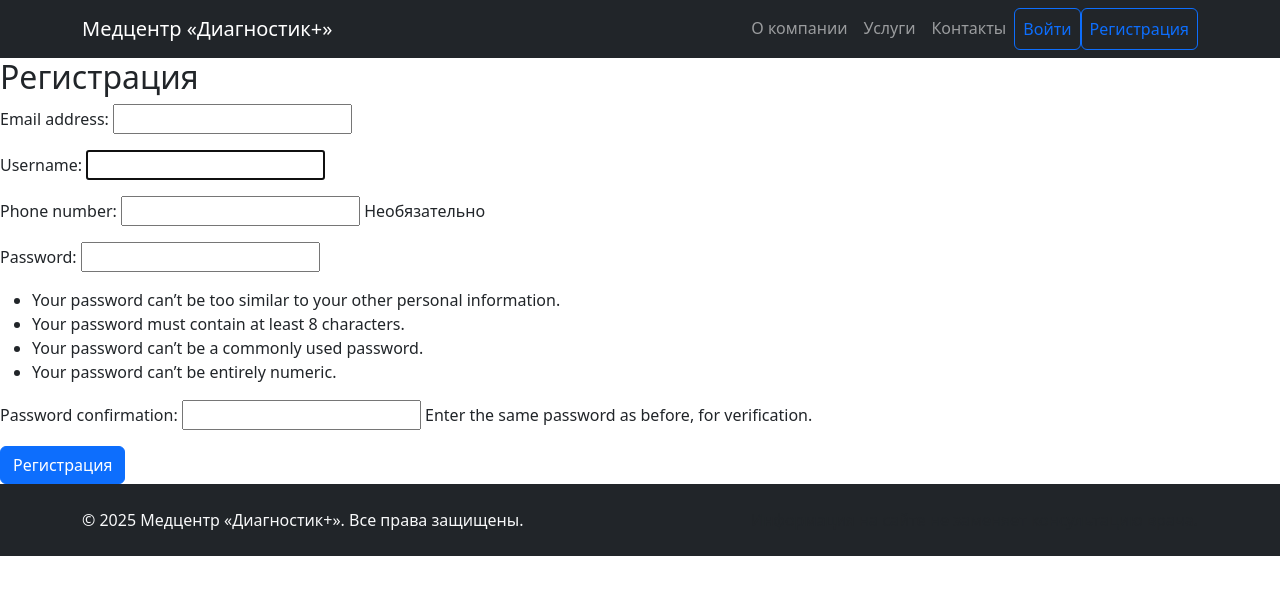
After one commit to aomakaomak/diploma, a Django app: page /users/register/ in a window 1280 px wide. The commit adds this page. Shown: the top 595 px of the page. Run offline with Django 5.2, Linux system fonts and the light colour scheme; some libraries are stand-ins or nearby versions.

Commit message:
добавлен регистрация + авторизация + пункт меню эти

```diff
--- a/config/settings.py
+++ b/config/settings.py
@@ -133,3 +133,6 @@ DEFAULT_FROM_EMAIL = os.getenv("DEFAULT_FROM_EMAIL")
 
 
 AUTH_USER_MODEL = "users.CustomUser"
+
+LOGIN_REDIRECT_URL = 'services:home'
+LOGIN_URL = 'users:login'
--- a/config/urls.py
+++ b/config/urls.py
@@ -6,6 +6,6 @@ from django.urls import path, include
 urlpatterns = [
     path('admin/', admin.site.urls),
     path('', include('services.urls', namespace='services')),
-    # path('users/', include('users.urls', namespace='users')),
+    path('users/', include('users.urls', namespace='users')),
 
 ] + static(settings.MEDIA_URL, document_root=settings.MEDIA_ROOT)
--- a/services/templates/services/base.html
+++ b/services/templates/services/base.html
@@ -30,9 +30,22 @@
                 <li class="nav-item">
                     <a class="nav-link" href="{% url 'services:contacts' %}">Контакты</a>
                 </li>
+
+                {% if user.is_authenticated %}
                 <li class="nav-item">
                     <a class="nav-link" href="{% url 'services:appointments_list' %}">Мои записи</a>
                 </li>
+                <li class="p-2 btn btn-outline-primary">
+                    <form method="POST" action="{% url 'users:logout' %}" style="display: inline">
+                        {% csrf_token %}
+                        <button type="submit" class="btn btn-link nav-link">Выйти</button>
+                    </form>
+                </li>
+
+                {% else %}
+                <a class="p-2 btn btn-outline-primary" href="{% url 'users:login' %}">Войти</a>
+                <a class="p-2 btn btn-outline-primary" href="{% url 'users:register' %}">Регистрация</a>
+                {% endif %}
             </ul>
         </div>
     </div>
--- /dev/null
+++ b/users/forms.py
@@ -0,0 +1,19 @@
+from django import forms
+from django.contrib.auth.forms import UserCreationForm
+
+from .models import CustomUser
+
+class CustomUserCreationForm(UserCreationForm):
+    phone_number = forms.CharField(max_length=15, required=False, help_text="Необязательно")
+    username = forms.CharField(max_length=50, required=True)
+    usable_password = None
+
+    class Meta:
+        model = CustomUser
+        fields = ('email', 'username', 'phone_number', 'password1', 'password2')
+
+    def clean_phone_number(self):
+        phone_number = self.cleaned_data.get('phone_number')
+        if phone_number and not phone_number.isdigit():
+            raise forms.ValidationError('Номер телефона должен состоять только из цифр')
+        return phone_number
--- /dev/null
+++ b/users/templates/users/register.html
@@ -0,0 +1,14 @@
+{% extends 'services/base.html' %}
+
+{% block title %}Регистрация{% endblock %}
+
+{% block content %}
+
+<h2>Регистрация</h2>
+<form method="post">
+    {% csrf_token %}
+    {{ form.as_p }}
+    <button type="submit" class="btn btn-primary">Регистрация</button>
+</form>
+
+{% endblock %}
--- /dev/null
+++ b/users/urls.py
@@ -0,0 +1,14 @@
+from django.urls import path
+from django.contrib.auth.views import LoginView, LogoutView
+
+from .views import RegisterView
+
+
+app_name = 'users'
+
+urlpatterns = [
+    path('register/', RegisterView.as_view(), name='register'),
+    path('login/', LoginView.as_view(template_name='users/login.html'), name='login'),
+    path('logout/', LogoutView.as_view(next_page='services:home'), name='logout'),
+
+]
--- a/users/views.py
+++ b/users/views.py
@@ -1,3 +1,22 @@
-from django.shortcuts import render
+from django.urls import reverse_lazy
+from django.views.generic.edit import CreateView
+from django.core.mail import send_mail
+from .forms import CustomUserCreationForm
 
-# Create your views here.
+class RegisterView(CreateView):
+    template_name = 'users/register.html'
+    form_class = CustomUserCreationForm
+    success_url = reverse_lazy('services:home')
+
+    def form_valid(self, form):
+        user = form.save()
+        self.send_welcome_email(user.email)
+        return super().form_valid(form)
+
+
+    def send_welcome_email(self, user_email):
+        subject = 'Добро пожаловать в наш магазин'
+        message = 'Спасибо, что зарегистрировались в нашем магазине'
+        from_email = 'spbteplicy001@yandex.ru'
+        recipient_list = [user_email, ]
+        send_mail(subject, message, from_email, recipient_list)
```
Also changed, not shown: users/templates/users/login.html (added, +14 -0 lines).
